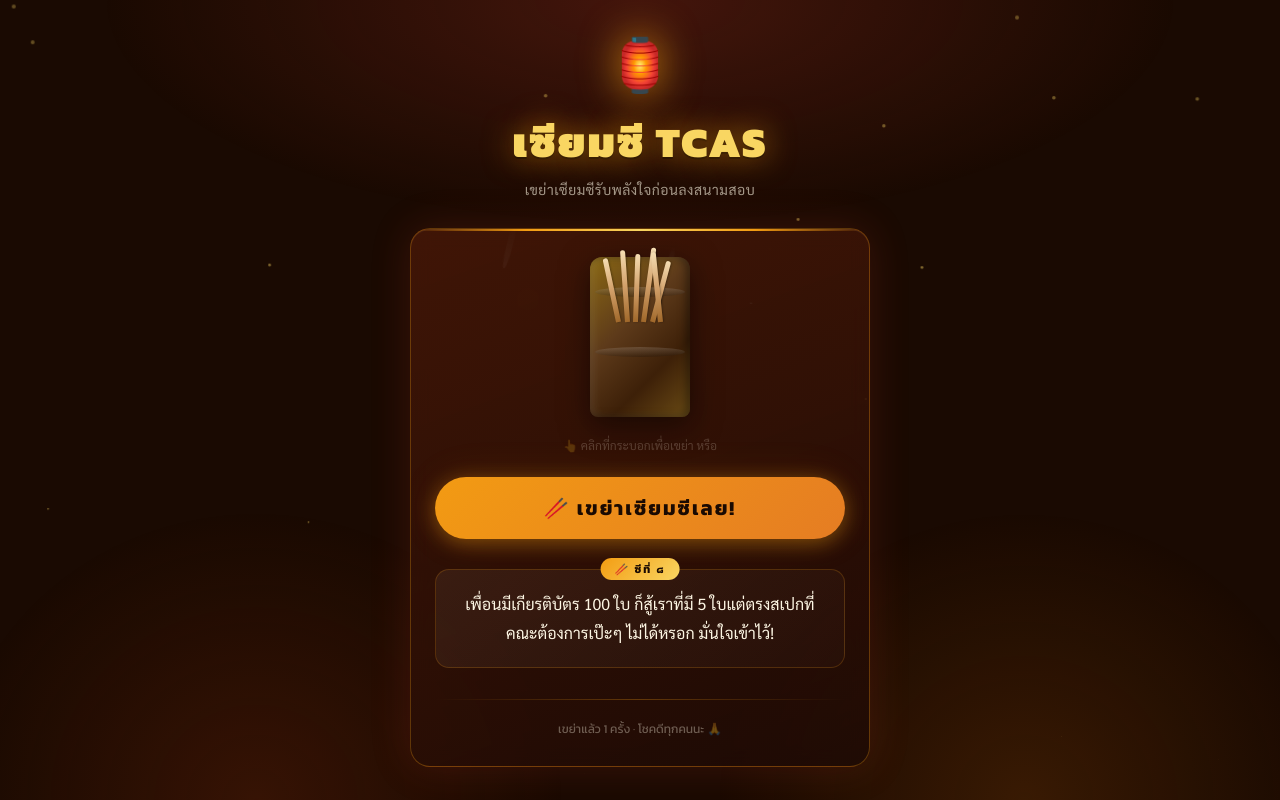
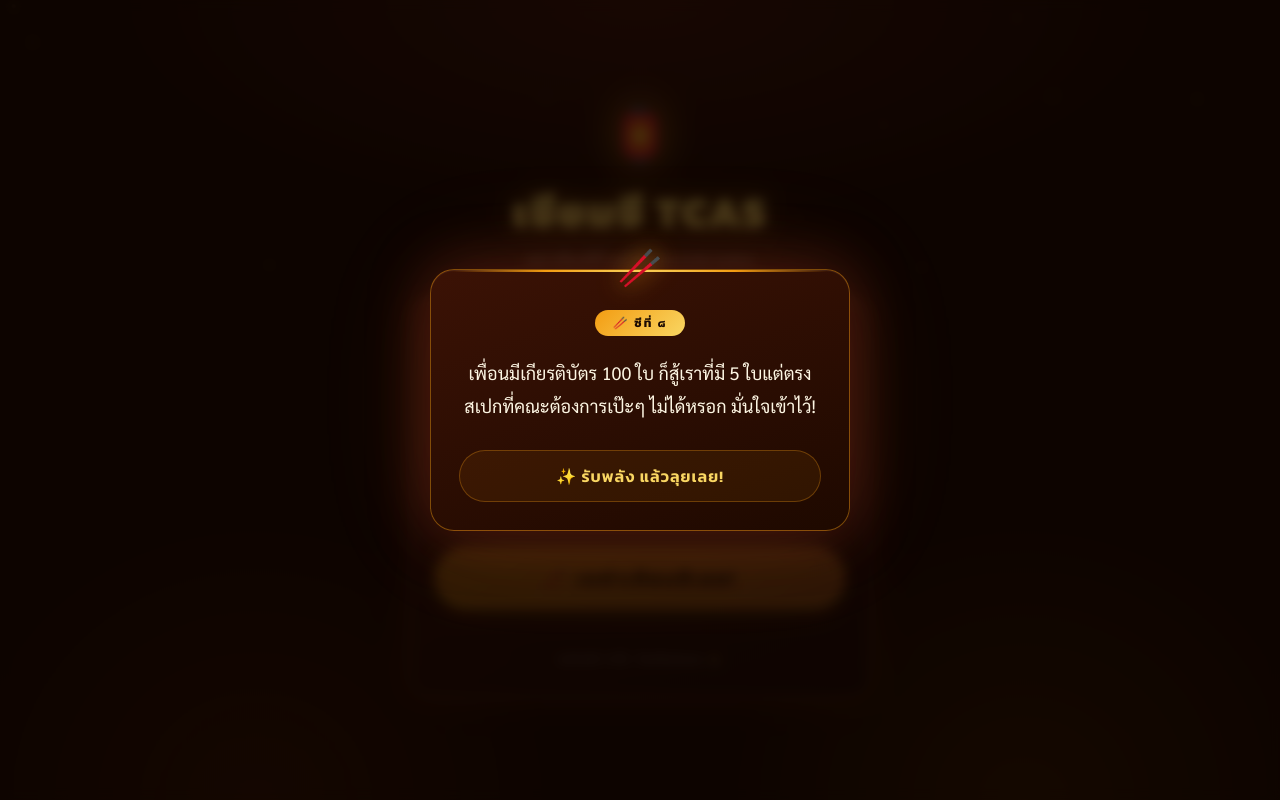
Before and after one commit to liveaffiliate-max/Jknow_Fortune, a plain HTML site: page index.html in a window 1280 px wide. Both pictures are taken after a click on the button "🥢 เขย่าเซียมซีเลย!". Drawn offline with Linux system fonts and the light colour scheme.

Commit message:
Update index.html
popup

```diff
--- a/index.html
+++ b/index.html
@@ -289,87 +289,6 @@
         .btn:active { transform: translateY(1px); }
         .btn:disabled { opacity: 0.6; cursor: not-allowed; transform: none; }
 
-        /* Result area */
-        .result-wrapper {
-            margin-top: 20px;
-            min-height: 120px;
-            display: flex;
-            align-items: center;
-            justify-content: center;
-        }
-
-        .result-card {
-            background: linear-gradient(135deg, rgba(253,246,227,0.06), rgba(253,246,227,0.02));
-            border: 1px solid rgba(243,156,18,0.2);
-            border-radius: 14px;
-            padding: 20px 22px;
-            width: 100%;
-            opacity: 0;
-            transform: translateY(16px) scale(0.97);
-            transition: opacity 0.5s ease, transform 0.5s ease;
-            position: relative;
-        }
-        .result-card.visible {
-            opacity: 1;
-            transform: translateY(0) scale(1);
-        }
-
-        /* Fortune number badge */
-        .fortune-num {
-            position: absolute;
-            top: -12px;
-            left: 50%;
-            transform: translateX(-50%);
-            background: linear-gradient(135deg, var(--gold), var(--gold-light));
-            color: #1a0a02;
-            font-family: 'Kanit', sans-serif;
-            font-weight: 700;
-            font-size: 11px;
-            padding: 3px 14px;
-            border-radius: 20px;
-            letter-spacing: 2px;
-            white-space: nowrap;
-        }
-
-        .result-text {
-            font-size: 16px;
-            line-height: 1.8;
-            color: var(--cream);
-            text-align: center;
-            font-weight: 400;
-        }
-
-        /* Stars burst on result */
-        .star-burst {
-            position: absolute;
-            font-size: 20px;
-            pointer-events: none;
-            opacity: 0;
-            animation: starPop 0.8s ease forwards;
-        }
-        @keyframes starPop {
-            0% { opacity: 1; transform: scale(0) rotate(0deg); }
-            60% { opacity: 1; transform: scale(1.4) rotate(var(--rot)); }
-            100% { opacity: 0; transform: scale(1) rotate(var(--rot)) translate(var(--tx), var(--ty)); }
-        }
-
-        /* Loading dots */
-        .loading-dots {
-            display: flex; gap: 8px; align-items: center;
-        }
-        .loading-dots span {
-            width: 8px; height: 8px;
-            background: var(--gold);
-            border-radius: 50%;
-            animation: dotBounce 0.6s ease-in-out infinite;
-        }
-        .loading-dots span:nth-child(2) { animation-delay: 0.1s; }
-        .loading-dots span:nth-child(3) { animation-delay: 0.2s; }
-        @keyframes dotBounce {
-            0%, 100% { transform: translateY(0); opacity: 0.4; }
-            50% { transform: translateY(-8px); opacity: 1; }
-        }
-
         /* Count badge */
         .count-badge {
             margin-top: 16px;
@@ -377,6 +296,140 @@
             font-size: 12px;
             color: rgba(253,246,227,0.35);
             font-family: 'Kanit', sans-serif;
+        }
+
+        /* ===== POPUP MODAL ===== */
+        .modal-overlay {
+            position: fixed;
+            inset: 0;
+            background: rgba(10,3,0,0.75);
+            backdrop-filter: blur(6px);
+            z-index: 100;
+            display: flex;
+            align-items: center;
+            justify-content: center;
+            padding: 20px;
+            opacity: 0;
+            pointer-events: none;
+            transition: opacity 0.35s ease;
+        }
+        .modal-overlay.open {
+            opacity: 1;
+            pointer-events: all;
+        }
+
+        .modal-card {
+            position: relative;
+            background: linear-gradient(160deg, #3b1205, #1e0900);
+            border: 1px solid rgba(243,156,18,0.45);
+            border-radius: 24px;
+            padding: 40px 28px 28px;
+            max-width: 420px;
+            width: 100%;
+            box-shadow:
+                0 0 60px rgba(192,57,43,0.35),
+                0 0 120px rgba(243,156,18,0.1),
+                inset 0 1px 0 rgba(255,255,255,0.06);
+            transform: scale(0.7) translateY(40px);
+            transition: transform 0.45s cubic-bezier(0.34, 1.56, 0.64, 1), opacity 0.35s ease;
+            opacity: 0;
+        }
+        .modal-overlay.open .modal-card {
+            transform: scale(1) translateY(0);
+            opacity: 1;
+        }
+
+        /* Gold top bar */
+        .modal-card::before {
+            content: '';
+            position: absolute;
+            top: 0; left: 20px; right: 20px;
+            height: 2px;
+            background: linear-gradient(90deg, transparent, var(--gold), var(--gold-light), var(--gold), transparent);
+            border-radius: 2px;
+        }
+
+        /* Stick flying out icon at top */
+        .modal-stick-icon {
+            position: absolute;
+            top: -28px;
+            left: 50%;
+            transform: translateX(-50%);
+            font-size: 36px;
+            filter: drop-shadow(0 0 12px rgba(243,156,18,0.9));
+            animation: iconBounce 0.6s cubic-bezier(0.34, 1.56, 0.64, 1) 0.2s both;
+        }
+        @keyframes iconBounce {
+            0% { transform: translateX(-50%) scale(0) rotate(-30deg); }
+            100% { transform: translateX(-50%) scale(1) rotate(0deg); }
+        }
+
+        /* Fortune number badge on modal */
+        .modal-num {
+            display: inline-block;
+            background: linear-gradient(135deg, var(--gold), var(--gold-light));
+            color: #1a0a02;
+            font-family: 'Kanit', sans-serif;
+            font-weight: 700;
+            font-size: 12px;
+            padding: 4px 18px;
+            border-radius: 20px;
+            letter-spacing: 2px;
+            margin-bottom: 20px;
+        }
+
+        .modal-body {
+            text-align: center;
+        }
+
+        .modal-text {
+            font-size: clamp(15px, 4vw, 18px);
+            line-height: 1.85;
+            color: var(--cream);
+            font-weight: 400;
+            margin-bottom: 28px;
+        }
+
+        /* Close button */
+        .modal-close {
+            display: block;
+            width: 100%;
+            padding: 13px;
+            font-family: 'Kanit', sans-serif;
+            font-size: 16px;
+            font-weight: 600;
+            letter-spacing: 1px;
+            color: var(--gold-light);
+            background: rgba(243,156,18,0.08);
+            border: 1px solid rgba(243,156,18,0.3);
+            border-radius: 50px;
+            cursor: pointer;
+            transition: background 0.2s, transform 0.15s;
+        }
+        .modal-close:hover {
+            background: rgba(243,156,18,0.18);
+            transform: translateY(-1px);
+        }
+        .modal-close:active { transform: translateY(1px); }
+
+        /* Confetti dots inside modal */
+        .modal-confetti {
+            position: absolute;
+            inset: 0;
+            pointer-events: none;
+            border-radius: 24px;
+            overflow: hidden;
+        }
+        .conf-dot {
+            position: absolute;
+            width: 6px; height: 6px;
+            border-radius: 50%;
+            opacity: 0;
+            animation: confPop var(--cd, 0.8s) var(--cdelay, 0s) ease-out forwards;
+        }
+        @keyframes confPop {
+            0% { transform: translate(0,0) scale(0); opacity: 1; }
+            100% { transform: translate(var(--cx), var(--cy)) scale(0.5); opacity: 0; }
         }
 
         /* Incense smoke */
@@ -437,17 +490,21 @@
 
         <button class="btn" id="mainBtn" onclick="drawFortune()">🥢 เขย่าเซียมซีเลย!</button>
 
-        <div class="result-wrapper" id="resultWrapper">
-            <div class="result-card" id="resultCard">
-                <div class="loading-dots" id="loadingDots" style="display:none;">
-                    <span></span><span></span><span></span>
-                </div>
-                <p class="result-text" id="resultText" style="display:none;"></p>
-            </div>
-        </div>
-
         <div class="divider"></div>
         <div class="count-badge" id="countBadge">เขย่าแล้ว 0 ครั้ง · โชคดีทุกคนนะ 🙏</div>
+    </div>
+</div>
+
+<!-- POPUP MODAL -->
+<div class="modal-overlay" id="modalOverlay" onclick="closeModal(event)">
+    <div class="modal-card" id="modalCard">
+        <div class="modal-confetti" id="modalConfetti"></div>
+        <div class="modal-stick-icon">🥢</div>
+        <div class="modal-body">
+            <div class="modal-num" id="modalNum">ซีที่ ๑</div>
+            <p class="modal-text" id="modalText"></p>
+            <button class="modal-close" onclick="closeModalDirect()">✨ รับพลัง แล้วลุยเลย!</button>
+        </div>
     </div>
 </div>
 
@@ -555,24 +612,48 @@
     drawFortune();
 }
 
-function spawnStars(container) {
-    const emojis = ['✨','⭐','🌟','💫','🎊','🎉'];
-    for (let i = 0; i < 6; i++) {
-        const el = document.createElement('div');
-        el.className = 'star-burst';
-        const angle = (i / 6) * Math.PI * 2;
-        const dist = 60 + Math.random() * 40;
-        el.style.cssText = `
-            left: 50%; top: 50%;
-            --rot: ${Math.random()*60-30}deg;
-            --tx: ${Math.cos(angle)*dist}px;
-            --ty: ${Math.sin(angle)*dist}px;
-            animation-delay: ${i*0.05}s;
+function spawnConfetti() {
+    const confetti = document.getElementById('modalConfetti');
+    confetti.innerHTML = '';
+    const colors = ['#f9d662','#f39c12','#e74c3c','#ff6b6b','#fff','#ffd700'];
+    for (let i = 0; i < 20; i++) {
+        const dot = document.createElement('div');
+        dot.className = 'conf-dot';
+        const angle = Math.random() * Math.PI * 2;
+        const dist = 80 + Math.random() * 120;
+        dot.style.cssText = `
+            left: ${20 + Math.random()*60}%;
+            top: ${20 + Math.random()*60}%;
+            background: ${colors[Math.floor(Math.random()*colors.length)]};
+            --cx: ${Math.cos(angle)*dist}px;
+            --cy: ${Math.sin(angle)*dist}px;
+            --cd: ${0.5 + Math.random()*0.6}s;
+            --cdelay: ${Math.random()*0.3}s;
         `;
-        el.textContent = emojis[Math.floor(Math.random()*emojis.length)];
-        container.appendChild(el);
-        setTimeout(() => el.remove(), 1000);
+        confetti.appendChild(dot);
     }
+}
+
+function openModal(text, numLabel) {
+    document.getElementById('modalText').textContent = text;
+    document.getElementById('modalNum').textContent = `🥢 ${numLabel}`;
+    document.getElementById('modalOverlay').classList.add('open');
+    spawnConfetti();
+}
+
+function closeModal(e) {
+    // only close if clicking the overlay backdrop itself
+    if (e.target === document.getElementById('modalOverlay')) closeModalDirect();
+}
+
+function closeModalDirect() {
+    const overlay = document.getElementById('modalOverlay');
+    overlay.classList.remove('open');
+    setTimeout(() => {
+        document.getElementById('mainBtn').disabled = false;
+        document.getElementById('shakeHint').style.opacity = '';
+        isAnimating = false;
+    }, 350);
 }
 
 function drawFortune() {
@@ -581,26 +662,18 @@
 
     const btn = document.getElementById('mainBtn');
     const tube = document.getElementById('tubeWrapper');
-    const resultCard = document.getElementById('resultCard');
-    const resultText = document.getElementById('resultText');
-    const loadingDots = document.getElementById('loadingDots');
     const hint = document.getElementById('shakeHint');
 
     btn.disabled = true;
     hint.style.opacity = '0';
 
-    // Step 1: Shake tube
+    // Shake tube
     tube.classList.add('shaking');
-
-    // Show loading
-    resultText.style.display = 'none';
-    loadingDots.style.display = 'flex';
-    resultCard.classList.add('visible');
 
     setTimeout(() => {
         tube.classList.remove('shaking');
 
-        // Step 2: Pick fortune (avoid repeat)
+        // Pick fortune (avoid repeat)
         let idx;
         do { idx = Math.floor(Math.random() * fortunes.length); }
         while (idx === lastIndex && fortunes.length > 1);
@@ -609,33 +682,11 @@
         shakeCount++;
         const numLabel = fortuneNums[Math.floor(Math.random() * fortuneNums.length)];
 
-        // Show result
-        loadingDots.style.display = 'none';
-        resultText.textContent = fortunes[idx];
-        resultText.style.display = 'block';
-
-        // Update/add number badge
-        let badge = resultCard.querySelector('.fortune-num');
-        if (!badge) {
-            badge = document.createElement('div');
-            badge.className = 'fortune-num';
-            resultCard.insertBefore(badge, resultCard.firstChild);
-        }
-        badge.textContent = `🥢 ${numLabel}`;
-
-        // Stars
-        spawnStars(resultCard);
-
-        // Update count
         document.getElementById('countBadge').textContent =
             `เขย่าแล้ว ${shakeCount} ครั้ง · โชคดีทุกคนนะ 🙏`;
 
-        // Re-enable
-        setTimeout(() => {
-            btn.disabled = false;
-            hint.style.opacity = '';
-            isAnimating = false;
-        }, 400);
+        // Open popup
+        openModal(fortunes[idx], numLabel);
 
     }, 750);
 }
```
